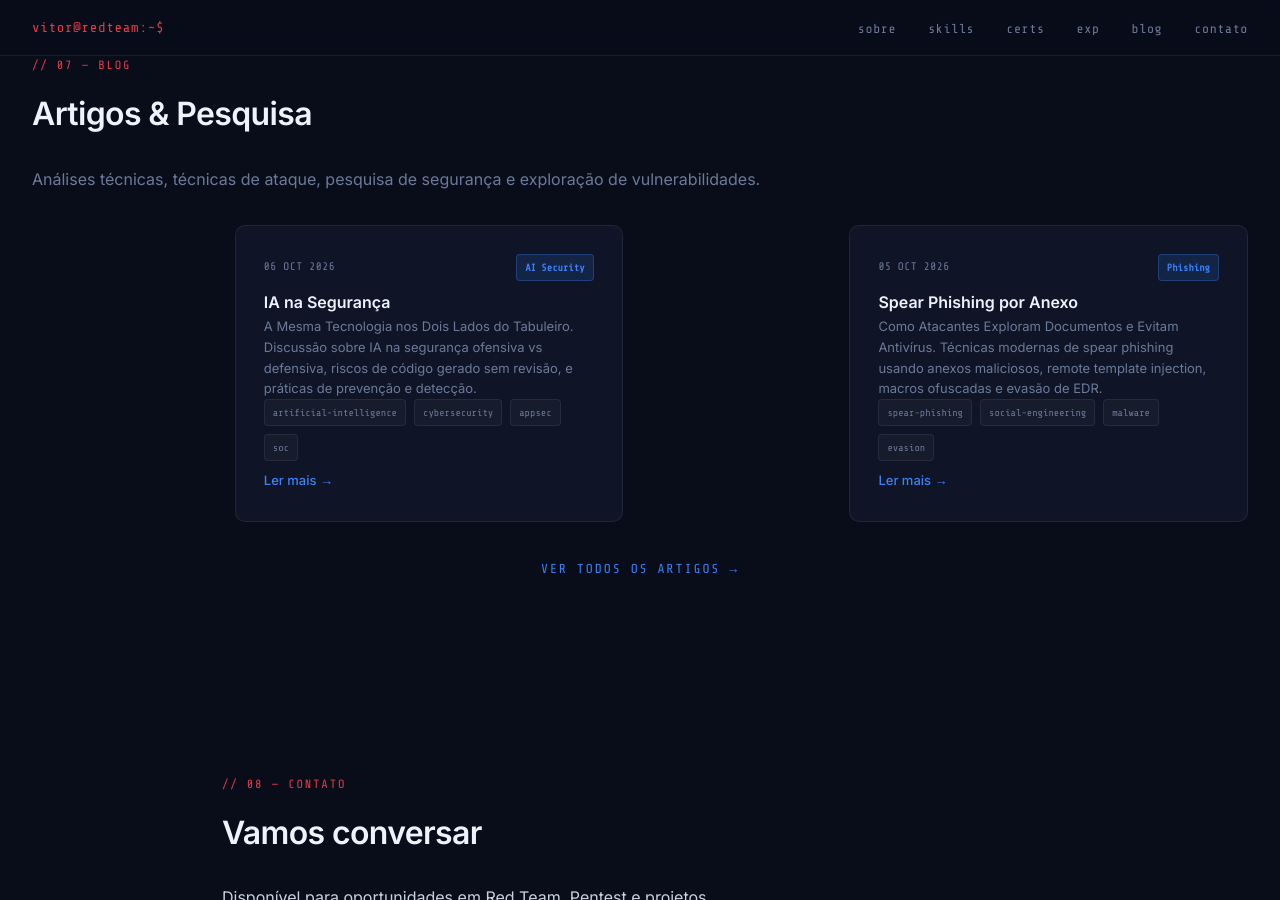
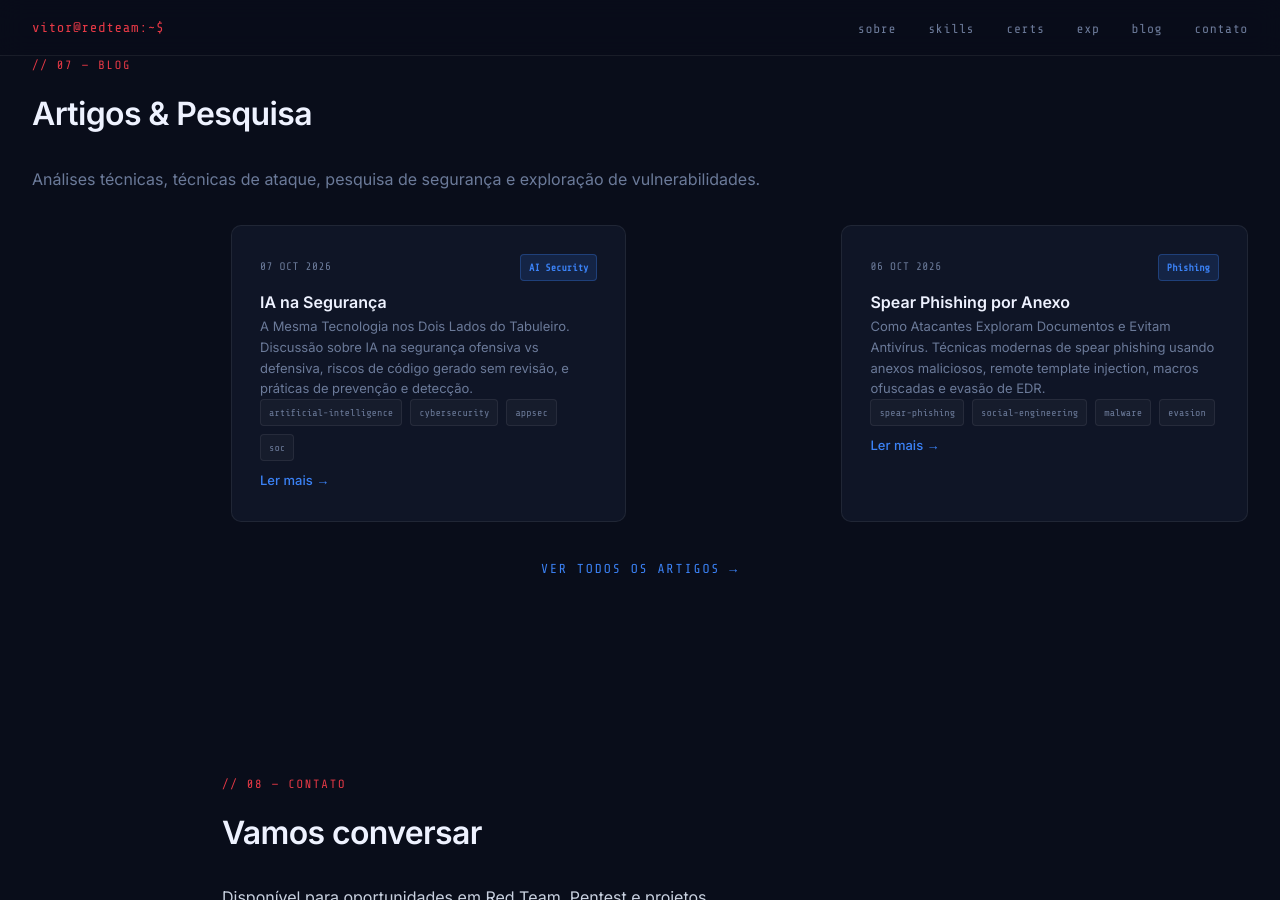
Before and after one commit to Vitor-Oliveira84/Vitor-Oliveira84.github.io, a Jekyll site: the page index.html, which Jekyll copies as it is, in a window 1280 px wide and 900 px high, scrolled down 7690 px. Built offline with Jekyll 4.4.1, drawn with Linux system fonts in a browser that asks for light colours.

Commit message:
Fix: Correct blog URLs and dates + reduce gap
- IA na Segurança: 06 → 07 Oct, URL updated to /blog/2026/10/07/
- Spear Phishing: 05 → 06 Oct, URL corrected to /blog/2026/10/06/
- Reduce gap from 1.5rem to 1rem between cards

```diff
--- a/index.html
+++ b/index.html
@@ -316,7 +316,7 @@
   .blog-grid {
     display: flex;
     flex-wrap: nowrap;
-    gap: 1.5rem;
+    gap: 1rem;
   }
   .blog-grid > a {
     flex: 1 1 50%;
@@ -1024,10 +1024,10 @@
     <h2>Artigos & Pesquisa</h2>
     <p style="color: var(--text-dim); margin-bottom: 2rem;">Análises técnicas, técnicas de ataque, pesquisa de segurança e exploração de vulnerabilidades.</p>
     <div class="blog-grid">
-      <a href="/blog/2026/10/06/ia-na-seguranca/" target="_blank" style="text-decoration: none; color: inherit;">
+      <a href="/blog/2026/10/07/ia-na-seguranca/" target="_blank" style="text-decoration: none; color: inherit;">
         <div class="blog-card">
           <div class="blog-header">
-            <span class="blog-date">06 Oct 2026</span>
+            <span class="blog-date">07 Oct 2026</span>
             <span class="blog-category">AI Security</span>
           </div>
           <h3>IA na Segurança</h3>
@@ -1038,13 +1038,13 @@
             <span class="blog-tag">appsec</span>
             <span class="blog-tag">soc</span>
           </div>
-          <a href="/blog/2026/10/06/ia-na-seguranca/" class="blog-link">Ler mais →</a>
-        </div>
-      </a>
-      <a href="/blog/2026/10/05/spear-phishing-por-anexo/" target="_blank" style="text-decoration: none; color: inherit;">
+          <a href="/blog/2026/10/07/ia-na-seguranca/" class="blog-link">Ler mais →</a>
+        </div>
+      </a>
+      <a href="/blog/2026/10/06/spear-phishing-por-anexo/" target="_blank" style="text-decoration: none; color: inherit;">
         <div class="blog-card">
           <div class="blog-header">
-            <span class="blog-date">05 Oct 2026</span>
+            <span class="blog-date">06 Oct 2026</span>
             <span class="blog-category">Phishing</span>
           </div>
           <h3>Spear Phishing por Anexo</h3>
```
